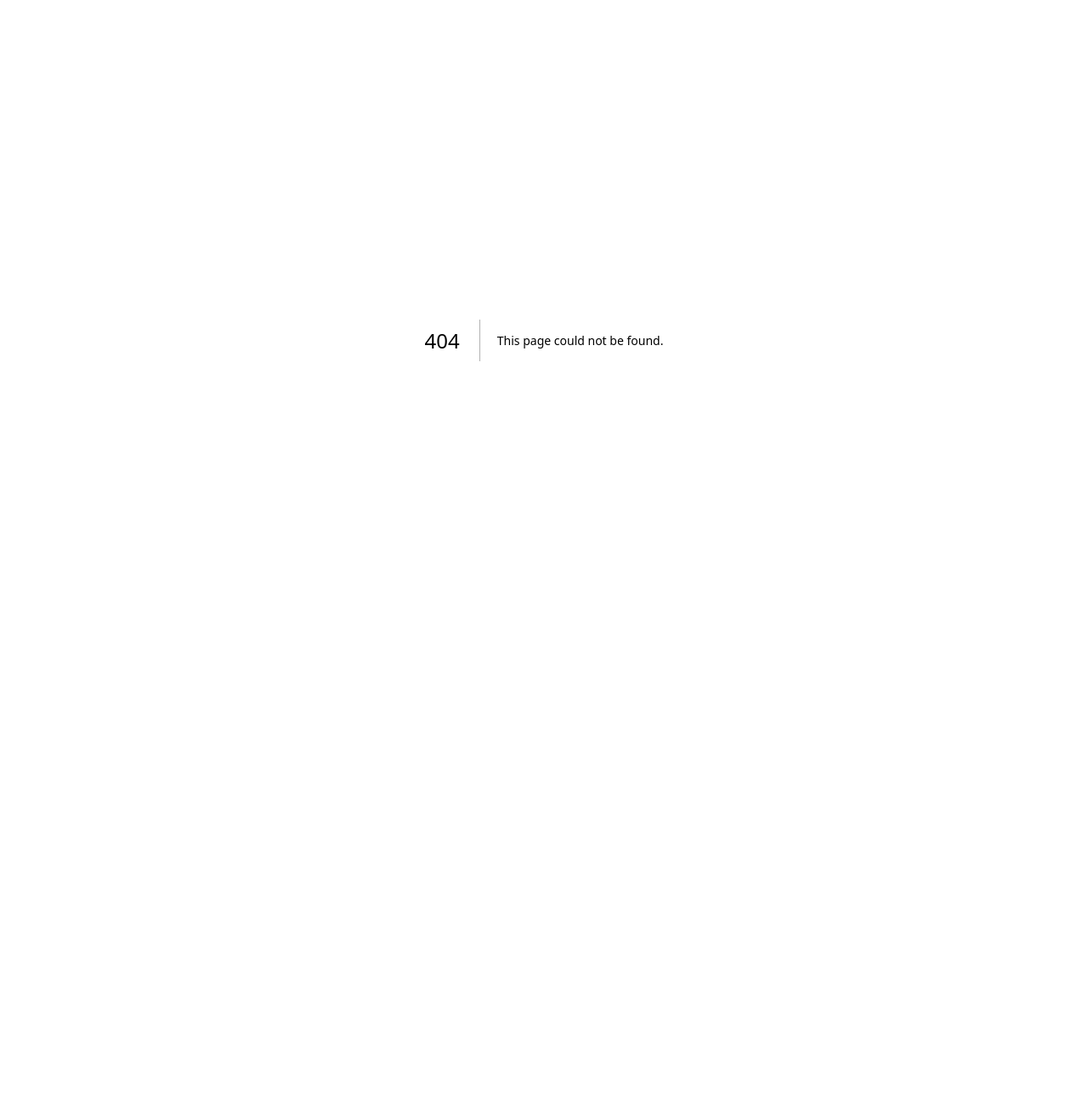
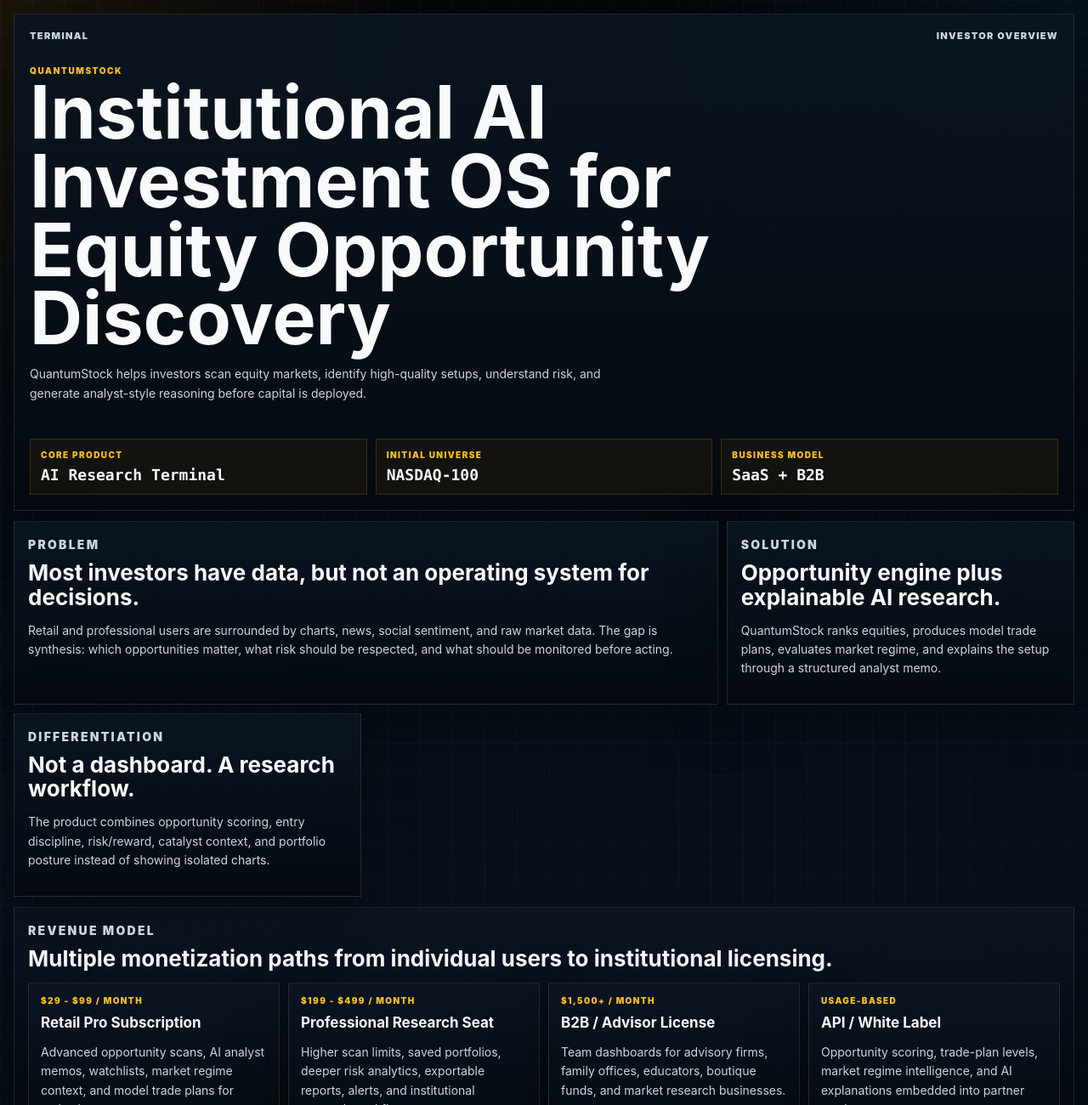
Before and after one commit to tsdmrhsyn76-sketch/quantumstock, a Next.js app: page /investor in a window 1280 px wide. Before the commit this address had no page. Shown: the top 1300 px of the page at 85% size. Before the commit the page ends 800 px from the top, so only its background shows below. Built offline with nearby package versions, Linux system fonts and the light colour scheme.

Commit message:
Add investor business model page

```diff
--- /dev/null
+++ b/pages/investor.tsx
@@ -0,0 +1,177 @@
+import Head from "next/head";
+
+const revenueStreams = [
+  {
+    title: "Retail Pro Subscription",
+    price: "$29 - $99 / month",
+    text: "Advanced opportunity scans, AI analyst memos, watchlists, market regime context, and model trade plans for active investors.",
+  },
+  {
+    title: "Professional Research Seat",
+    price: "$199 - $499 / month",
+    text: "Higher scan limits, saved portfolios, deeper risk analytics, exportable reports, alerts, and institutional research workflows.",
+  },
+  {
+    title: "B2B / Advisor License",
+    price: "$1,500+ / month",
+    text: "Team dashboards for advisory firms, family offices, educators, boutique funds, and market research businesses.",
+  },
+  {
+    title: "API / White Label",
+    price: "Usage-based",
+    text: "Opportunity scoring, trade-plan levels, market regime intelligence, and AI explanations embedded into partner products.",
+  },
+];
+
+const roadmap = [
+  "MVP: live stock analysis, NASDAQ opportunity scan, risk system, analyst memo",
+  "Phase 2: accounts, saved watchlists, alerts, improved data providers, report export",
+  "Phase 3: portfolio engine, sector exposure, correlation, drawdown, allocation simulator",
+  "Phase 4: AI chat copilot, institutional workflows, API licensing, white-label dashboards",
+];
+
+const marketSegments = [
+  "Active retail investors seeking disciplined research",
+  "Financial educators and market research publishers",
+  "Independent advisors and boutique wealth teams",
+  "Small funds and family offices needing lightweight research infrastructure",
+];
+
+export default function InvestorPage() {
+  return (
+    <>
+      <Head>
+        <title>QuantumStock | Investor Overview</title>
+        <meta
+          name="description"
+          content="QuantumStock investor overview, business model, revenue streams, and product roadmap."
+        />
+        <meta name="viewport" content="width=device-width, initial-scale=1" />
+      </Head>
+
+      <main className="investorShell">
+        <header className="investorHero">
+          <nav>
+            <a href="/">Terminal</a>
+            <span>Investor Overview</span>
+          </nav>
+          <div>
+            <p className="kicker">QuantumStock</p>
+            <h1>Institutional AI Investment OS for Equity Opportunity Discovery</h1>
+            <p>
+              QuantumStock helps investors scan equity markets, identify high-quality setups, understand risk, and
+              generate analyst-style reasoning before capital is deployed.
+            </p>
+          </div>
+          <section className="investorStats">
+            <div>
+              <span>Core Product</span>
+              <strong>AI Research Terminal</strong>
+            </div>
+            <div>
+              <span>Initial Universe</span>
+              <strong>NASDAQ-100</strong>
+            </div>
+            <div>
+              <span>Business Model</span>
+              <strong>SaaS + B2B</strong>
+            </div>
+          </section>
+        </header>
+
+        <section className="investorGrid">
+          <article className="investorPanel large">
+            <p className="eyebrow">Problem</p>
+            <h2>Most investors have data, but not an operating system for decisions.</h2>
+            <p>
+              Retail and professional users are surrounded by charts, news, social sentiment, and raw market data. The
+              gap is synthesis: which opportunities matter, what risk should be respected, and what should be monitored
+              before acting.
+            </p>
+          </article>
+
+          <article className="investorPanel">
+            <p className="eyebrow">Solution</p>
+            <h2>Opportunity engine plus explainable AI research.</h2>
+            <p>
+              QuantumStock ranks equities, produces model trade plans, evaluates market regime, and explains the setup
+              through a structured analyst memo.
+            </p>
+          </article>
+
+          <article className="investorPanel">
+            <p className="eyebrow">Differentiation</p>
+            <h2>Not a dashboard. A research workflow.</h2>
+            <p>
+              The product combines opportunity scoring, entry discipline, risk/reward, catalyst context, and portfolio
+              posture instead of showing isolated charts.
+            </p>
+          </article>
+        </section>
+
+        <section className="investorSection">
+          <div className="sectionHead">
+            <p className="eyebrow">Revenue Model</p>
+            <h2>Multiple monetization paths from individual users to institutional licensing.</h2>
+          </div>
+          <div className="revenueGrid">
+            {revenueStreams.map((item) => (
+              <article key={item.title}>
+                <span>{item.price}</span>
+                <h3>{item.title}</h3>
+                <p>{item.text}</p>
+              </article>
+            ))}
+          </div>
+        </section>
+
+        <section className="investorGrid">
+          <article className="investorPanel">
+            <p className="eyebrow">Target Customers</p>
+            <h2>Built for research-heavy investors.</h2>
+            <ul>
+              {marketSegments.map((item) => (
+                <li key={item}>{item}</li>
+              ))}
+            </ul>
+          </article>
+
+          <article className="investorPanel">
+            <p className="eyebrow">Why Now</p>
+            <h2>AI is moving from content generation into decision infrastructure.</h2>
+            <p>
+              Investors need tools that combine market data, risk controls, and explainable AI. QuantumStock positions
+              itself as the intelligence layer between raw data and disciplined research output.
+            </p>
+          </article>
+
+          <article className="investorPanel large">
+            <p className="eyebrow">Roadmap</p>
+            <h2>From MVP terminal to institutional research platform.</h2>
+            <ol>
+              {roadmap.map((item) => (
+                <li key={item}>{item}</li>
+              ))}
+            </ol>
+          </article>
+        </section>
+
+        <section className="investorSection">
+          <div className="sectionHead">
+            <p className="eyebrow">Investor Summary</p>
+            <h2>QuantumStock is building an AI-native equity research operating system.</h2>
+            <p>
+              The near-term opportunity is a subscription research terminal for active investors. The larger opportunity
+              is B2B licensing: advisors, research publishers, fintech platforms, and boutique institutions can use
+              QuantumStock scoring and explanation infrastructure inside their own workflows.
+            </p>
+          </div>
+          <div className="summaryBand">
+            <strong>QuantumStock</strong>
+            <span>Find better opportunities. Understand the risk.</span>
+          </div>
+        </section>
+      </main>
+    </>
+  );
+}
--- a/styles/globals.css
+++ b/styles/globals.css
@@ -1260,3 +1260,177 @@
     min-width: 980px;
   }
 }
+
+.investorShell {
+  margin: 0 auto;
+  max-width: 1320px;
+  padding: 16px;
+}
+
+.investorHero,
+.investorPanel,
+.investorSection,
+.revenueGrid article,
+.summaryBand {
+  border: 1px solid var(--line);
+  background: linear-gradient(180deg, rgba(11, 21, 33, 0.92), rgba(4, 9, 15, 0.94));
+  box-shadow: 0 18px 60px rgba(0, 0, 0, 0.34);
+}
+
+.investorHero {
+  min-height: 520px;
+  padding: 18px;
+  display: grid;
+  align-content: space-between;
+  gap: 28px;
+}
+
+.investorHero nav {
+  align-items: center;
+  display: flex;
+  justify-content: space-between;
+}
+
+.investorHero nav a,
+.investorHero nav span {
+  color: #cbd5e1;
+  font-size: 11px;
+  font-weight: 900;
+  letter-spacing: 0.12em;
+  text-decoration: none;
+  text-transform: uppercase;
+}
+
+.investorHero h1 {
+  max-width: 900px;
+  font-size: clamp(40px, 7vw, 86px);
+  line-height: 0.94;
+}
+
+.investorHero p:not(.kicker),
+.sectionHead p,
+.investorPanel p,
+.revenueGrid p {
+  color: #cbd5e1;
+  font-size: 14px;
+  line-height: 1.6;
+}
+
+.investorHero p:not(.kicker) {
+  max-width: 680px;
+}
+
+.investorStats,
+.investorGrid,
+.revenueGrid {
+  display: grid;
+  gap: 10px;
+}
+
+.investorStats {
+  grid-template-columns: repeat(3, minmax(0, 1fr));
+}
+
+.investorStats div,
+.summaryBand {
+  border: 1px solid rgba(245, 158, 11, 0.18);
+  background: rgba(245, 158, 11, 0.06);
+  padding: 12px;
+}
+
+.investorStats span,
+.revenueGrid span {
+  color: #fbbf24;
+  display: block;
+  font-size: 10px;
+  font-weight: 900;
+  letter-spacing: 0.14em;
+  text-transform: uppercase;
+}
+
+.investorStats strong,
+.summaryBand strong {
+  color: #f8fafc;
+  display: block;
+  font-family: Menlo, Consolas, monospace;
+  font-size: 18px;
+  margin-top: 7px;
+}
+
+.investorGrid,
+.investorSection {
+  margin-top: 12px;
+}
+
+.investorPanel,
+.investorSection {
+  padding: 16px;
+}
+
+.investorPanel h2,
+.sectionHead h2 {
+  font-size: 26px;
+  line-height: 1.08;
+  margin-top: 8px;
+}
+
+.investorPanel ul,
+.investorPanel ol {
+  color: #cbd5e1;
+  line-height: 1.65;
+  margin: 12px 0 0;
+  padding-left: 20px;
+}
+
+.revenueGrid {
+  margin-top: 14px;
+}
+
+.revenueGrid article {
+  padding: 14px;
+}
+
+.revenueGrid h3 {
+  color: #f8fafc;
+  font-size: 17px;
+  margin: 10px 0 0;
+}
+
+.summaryBand {
+  align-items: center;
+  display: flex;
+  gap: 12px;
+  justify-content: space-between;
+  margin-top: 14px;
+}
+
+.summaryBand span {
+  color: #cbd5e1;
+  font-size: 13px;
+}
+
+@media (min-width: 820px) {
+  .investorGrid {
+    grid-template-columns: repeat(3, minmax(0, 1fr));
+  }
+
+  .investorPanel.large {
+    grid-column: span 2;
+  }
+
+  .revenueGrid {
+    grid-template-columns: repeat(4, minmax(0, 1fr));
+  }
+}
+
+@media (max-width: 760px) {
+  .investorStats,
+  .summaryBand {
+    grid-template-columns: 1fr;
+  }
+
+  .investorStats,
+  .summaryBand {
+    display: grid;
+  }
+}
```
Also changed, not shown: 1 other file (tests, documents, lock files or other folders).
